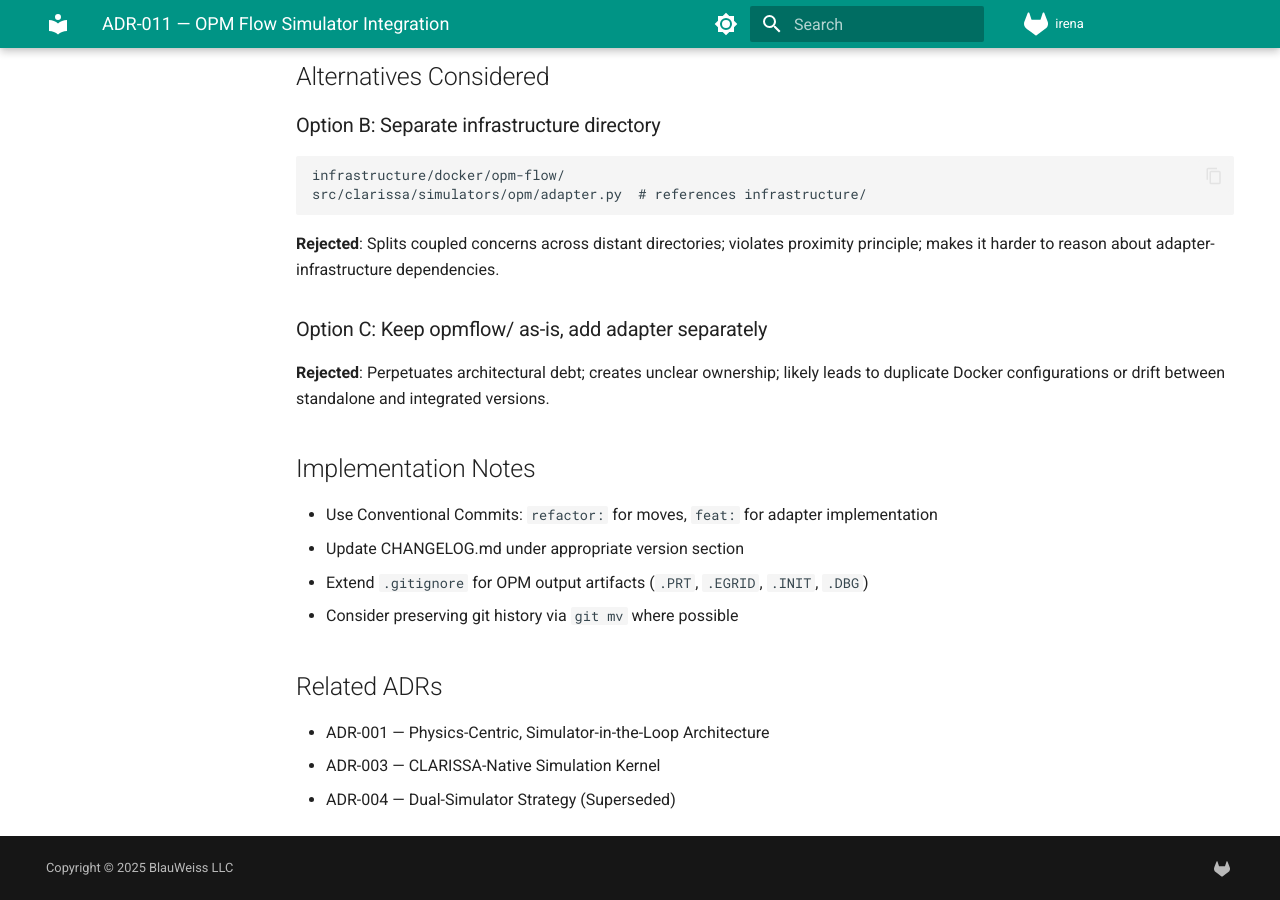
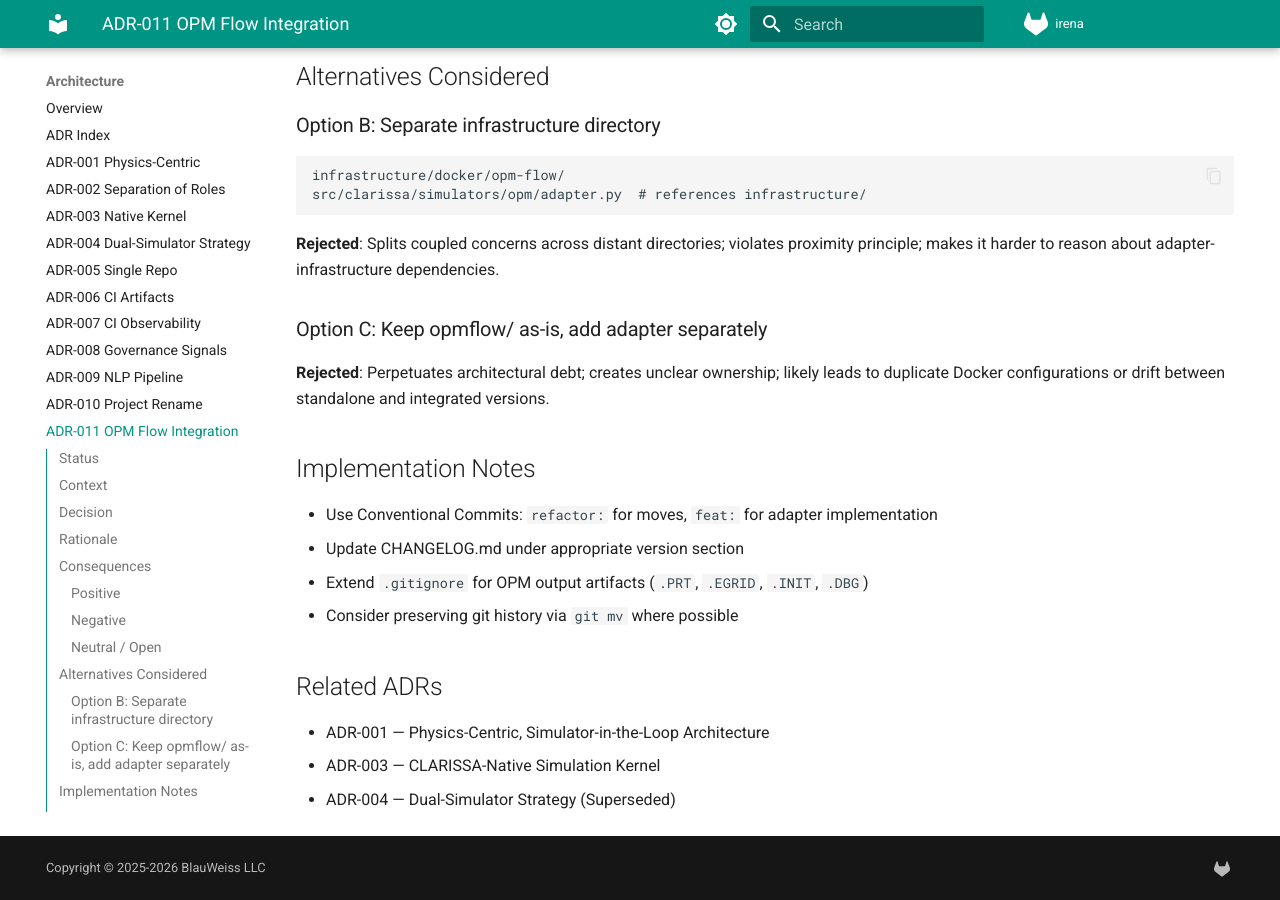
Before and after one commit to wolfram-laube/clarissa, an MkDocs documentation site: the page built from docs/architecture/adr/ADR-011-opm-flow-integration.md, in a window 1280 px wide and 900 px high, scrolled down 2287 px. Built offline with MkDocs 1.6.1 and Material for MkDocs 9.7.7, drawn with Linux system fonts in a browser that asks for light colours; comment, search, counter and statistics services are not loaded.

Commit message:
docs: fix mkdocs nav - add index.md as home, include ADR-011

```diff
--- a/mkdocs.yml
+++ b/mkdocs.yml
@@ -67,7 +67,8 @@
   - https://unpkg.com/mermaid@10/dist/mermaid.esm.min.mjs
 
 nav:
-  - Home: CI_WORKFLOW_AUTOMATION.md
+  - Home: index.md
+  - CI Workflow: CI_WORKFLOW_AUTOMATION.md
 
   - Architecture:
     - Overview: architecture/README.md
@@ -82,6 +83,7 @@
     - ADR-008 Governance Signals: architecture/adr/ADR-008-governance-signals-vs-enforcement.md
     - ADR-009 NLP Pipeline: architecture/adr/ADR-009-nlp-translation-pipeline.md
     - ADR-010 Project Rename: architecture/adr/ADR-010-project-renaming-clarissa.md
+    - ADR-011 OPM Flow Integration: architecture/adr/ADR-011-opm-flow-integration.md
 
   - CI:
     - How to Read CI Results: ci/README.md
@@ -95,4 +97,4 @@
       link: https://gitlab.com/wolfram_laube/blauweiss_llc/irena
   generator: false
 
-copyright: Copyright &copy; 2025 BlauWeiss LLC
+copyright: Copyright &copy; 2025-2026 BlauWeiss LLC
```
